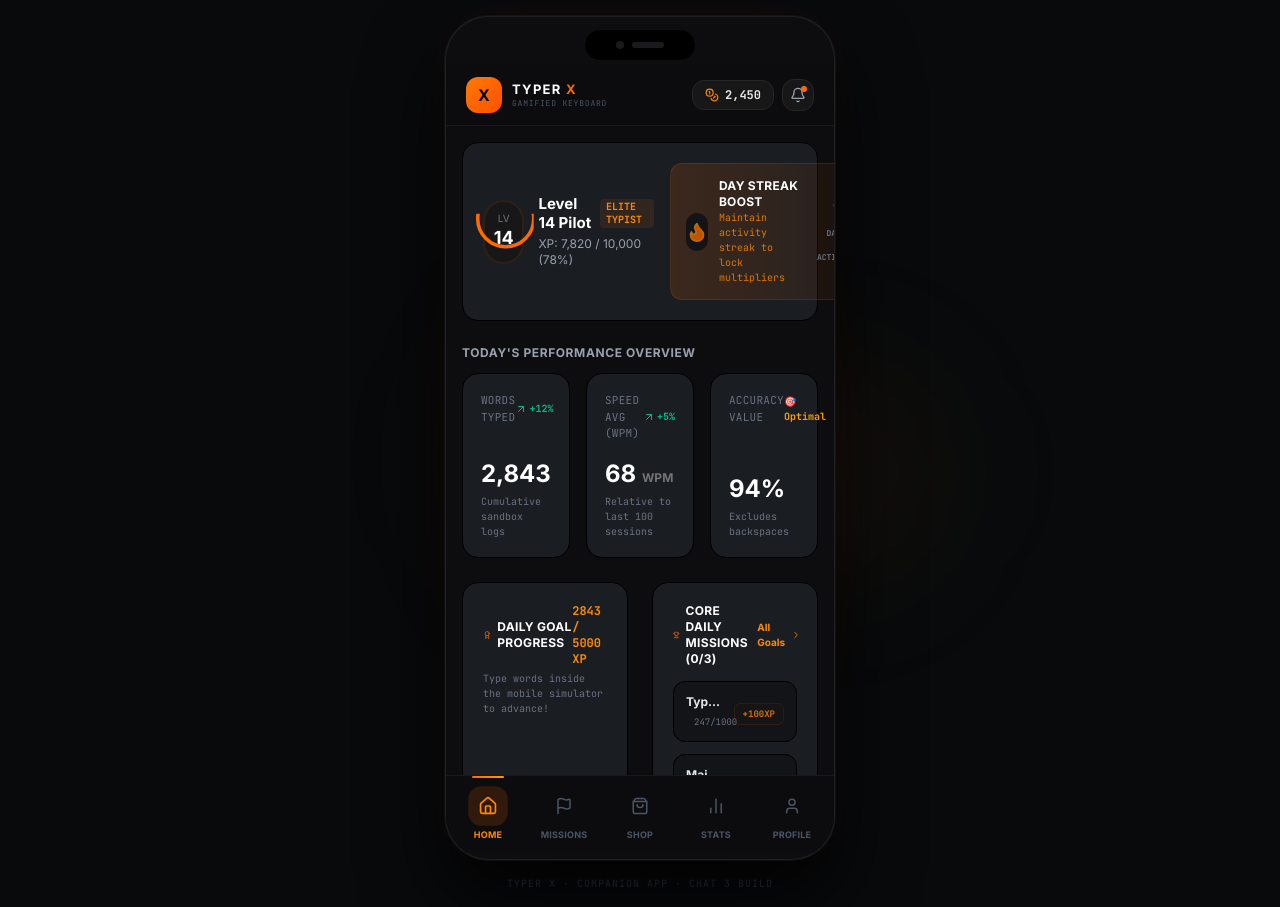
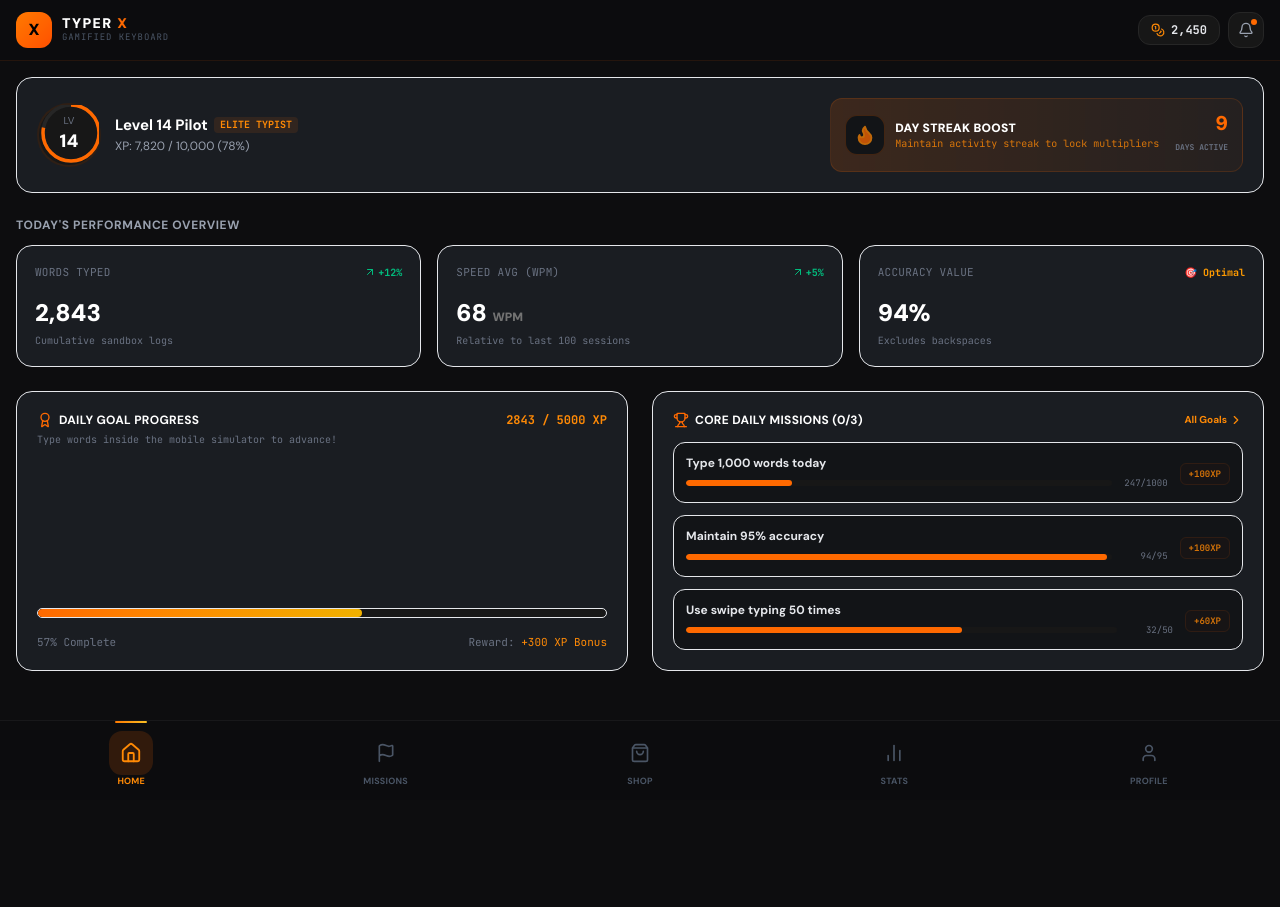
Before and after one commit to YoungPresido76/Typer-X, a React (Vite) app: page / in a window 1280 px wide. After the commit the page ends 800 px from the top, so only its background shows below. Built offline with nearby package versions, Linux system fonts and the light colour scheme.

Commit message:
Add files via upload

```diff
--- a/src/App.tsx
+++ b/src/App.tsx
@@ -1,11 +1,8 @@
 import React, { useState, useEffect } from 'react';
 import { KeyboardSkin, SoundPack, Mission, Badge, LeaderboardUser, UserStats } from './types';
 import {
-  INITIAL_SKINS,
-  INITIAL_SOUNDPACKS,
-  INITIAL_MISSIONS,
-  INITIAL_BADGES,
-  INITIAL_LEADERBOARD
+  INITIAL_SKINS, INITIAL_SOUNDPACKS, INITIAL_MISSIONS,
+  INITIAL_BADGES, INITIAL_LEADERBOARD
 } from './data';
 import { DashboardTab } from './components/DashboardTab';
 import { MissionsTab } from './components/MissionsTab';
@@ -13,11 +10,7 @@ import { ShopTab } from './components/ShopTab';
 import { LeaderboardTab } from './components/LeaderboardTab';
 import { StatsTab } from './components/StatsTab';
 import { ProfileTab } from './components/ProfileTab';
-
-import {
-  Home, Flag, ShoppingBag, BarChart2, User,
-  Coins, X, Bell, Settings
-} from 'lucide-react';
+import { Home, Flag, ShoppingBag, BarChart2, User, Coins, X, Bell } from 'lucide-react';
 import { motion, AnimatePresence } from 'motion/react';
 import { playLevelUpSound, playSuccessSound } from './audio';
 
@@ -32,40 +25,28 @@ const NAV_TABS: { id: NavTab; label: string; Icon: React.FC<{ className?: string
 ];
 
 export default function App() {
-  const [activeTab, setActiveTab]   = useState<NavTab>('home');
-  const [skins, setSkins]           = useState<KeyboardSkin[]>(INITIAL_SKINS);
-  const [sounds, setSounds]         = useState<SoundPack[]>(INITIAL_SOUNDPACKS);
-  const [missions, setMissions]     = useState<Mission[]>(INITIAL_MISSIONS);
-  const [badges]                    = useState<Badge[]>(INITIAL_BADGES);
-  const [leaderboard]               = useState<LeaderboardUser[]>(INITIAL_LEADERBOARD);
-
+  const [activeTab, setActiveTab] = useState<NavTab>('home');
+  const [skins, setSkins]         = useState<KeyboardSkin[]>(INITIAL_SKINS);
+  const [sounds, setSounds]       = useState<SoundPack[]>(INITIAL_SOUNDPACKS);
+  const [missions, setMissions]   = useState<Mission[]>(INITIAL_MISSIONS);
+  const [badges]                  = useState<Badge[]>(INITIAL_BADGES);
+  const [leaderboard]             = useState<LeaderboardUser[]>(INITIAL_LEADERBOARD);
   const [userStats, setUserStats] = useState<UserStats>({
-    level: 14,
-    xp: 7820,
-    xpNeeded: 10000,
-    coins: 2450,
-    streak: 9,
-    highestStreak: 12,
-    totalWords: 2843,
-    totalKeys: 152300,
-    avgWpm: 68,
-    avgAccuracy: 94,
-    dailyGoalProgress: 2843,
-    dailyGoalTarget: 5000,
+    level: 14, xp: 7820, xpNeeded: 10000, coins: 2450,
+    streak: 9, highestStreak: 12, totalWords: 2843,
+    totalKeys: 152300, avgWpm: 68, avgAccuracy: 94,
+    dailyGoalProgress: 2843, dailyGoalTarget: 5000,
   });
-
   const [toasts, setToasts]           = useState<Array<{ id: number; text: string; type: 'success' | 'achievement' | 'reward' }>>([]);
-  const [activeModal, setActiveModal] = useState<'level-up' | 'daily-reward' | 'streak-boost' | null>(null);
+  const [activeModal, setActiveModal] = useState<'level-up' | 'daily-reward' | null>(null);
   const [lastLevel, setLastLevel]     = useState(14);
 
-  /* ── toast helper ── */
   const triggerToast = (text: string, type: 'success' | 'achievement' | 'reward') => {
     const id = Date.now() + Math.random();
     setToasts(prev => [...prev, { id, text, type }]);
     setTimeout(() => setToasts(prev => prev.filter(t => t.id !== id)), 4500);
   };
 
-  /* ── level-up watcher ── */
   useEffect(() => {
     if (userStats.level > lastLevel) {
       setLastLevel(userStats.level);
@@ -81,51 +62,11 @@ export default function App() {
     triggerToast('Daily Chest Claimed: +300 Coins & +200 XP! 🎁', 'reward');
   };
 
-  const toastIcons: Record<string, string> = {
-    success: '✅',
-    achievement: '🏆',
-    reward: '🎁',
-  };
+  return (
+    <div className="flex flex-col h-dvh w-full bg-[#0D0D0F] text-gray-200 font-sans overflow-hidden">
 
-  return (
-    /* ── outer centering shell ── */
-    <div className="min-h-screen bg-[#080A0C] flex items-center justify-center p-4 font-sans">
-
-      {/* ambient glow */}
-      <div className="fixed inset-0 pointer-events-none select-none">
-        <div className="absolute top-1/3 left-1/2 -translate-x-1/2 w-96 h-96 bg-orange-500/4 rounded-full blur-3xl" />
-        <div className="absolute bottom-1/4 right-1/4 w-64 h-64 bg-amber-500/4 rounded-full blur-3xl" />
-      </div>
-
-      {/* ══════════════════════════════════════════
-          PHONE FRAME
-      ══════════════════════════════════════════ */}
-      <div className="relative w-full" style={{ maxWidth: 390 }}>
-
-        {/* Bezel */}
-        <div
-          className="relative overflow-hidden border border-white/8"
-          style={{
-            background: '#0D0D0F',
-            borderRadius: 44,
-            minHeight: 844,
-            boxShadow:
-              '0 0 0 1px rgba(255,255,255,0.04), 0 40px 80px rgba(0,0,0,0.85), 0 0 50px rgba(249,115,22,0.05)',
-          }}
-        >
-          {/* Dynamic island */}
-          <div className="flex justify-center pt-3 pb-1">
-            <div className="w-28 h-8 bg-black rounded-2xl flex items-center justify-center gap-2 border border-white/5">
-              <div className="w-2 h-2 rounded-full bg-[#1A1A1C]" />
-              <div className="w-8 h-1.5 rounded-full bg-[#1A1A1C]" />
-            </div>
-          </div>
-
-          {/* Screen */}
-          <div className="flex flex-col" style={{ height: 'calc(844px - 56px)' }}>
-
-            {/* ── App Header ── */}
-            <header className="flex items-center justify-between px-5 py-3 border-b border-orange-500/8 bg-[#0D0D0F]/90 backdrop-blur sticky top-0 z-30">
+      {/* ── Header ── */}
+      <header className="flex-shrink-0 flex items-center justify-between px-4 py-3 bg-[#0D0D0F]/95 backdrop-blur border-b border-orange-500/10 z-30">
         <div className="flex items-center gap-2.5">
           <div
             className="w-9 h-9 rounded-xl flex items-center justify-center text-black font-black text-base"
@@ -134,25 +75,22 @@ export default function App() {
             X
           </div>
           <div>
-                  <p className="text-[13px] font-black text-white tracking-widest uppercase leading-none">
+            <p className="text-sm font-black text-white tracking-widest uppercase leading-none">
               TYPER <span className="text-orange-500">X</span>
             </p>
-                  <p className="text-[8px] text-gray-600 font-mono uppercase tracking-widest leading-tight mt-0.5">
+            <p className="text-[9px] text-gray-600 font-mono uppercase tracking-widest leading-tight mt-0.5">
               Gamified Keyboard
             </p>
           </div>
         </div>
-
         <div className="flex items-center gap-2">
-                {/* Coins badge */}
           <div className="flex items-center gap-1.5 px-3 py-1.5 bg-neutral-900 border border-neutral-800 rounded-xl">
             <Coins className="w-3.5 h-3.5 text-orange-400" />
             <span className="text-xs font-black text-gray-200 font-mono">{userStats.coins.toLocaleString()}</span>
           </div>
-                {/* Notification */}
           <button
             onClick={() => setActiveModal('daily-reward')}
-                  className="relative w-8 h-8 rounded-xl bg-neutral-900 border border-neutral-800 flex items-center justify-center cursor-pointer active:scale-90 transition-transform"
+            className="relative w-9 h-9 rounded-xl bg-neutral-900 border border-neutral-800 flex items-center justify-center cursor-pointer active:scale-90 transition-transform"
           >
             <Bell className="w-4 h-4 text-gray-400" />
             <div className="absolute top-1.5 right-1.5 w-1.5 h-1.5 rounded-full bg-orange-500" />
@@ -160,110 +98,66 @@ export default function App() {
         </div>
       </header>
 
-            {/* ── Screen area ── */}
-            <div className="flex-1 overflow-hidden relative">
+      {/* ── Scrollable content ── */}
+      <main className="flex-1 overflow-y-auto" style={{ scrollbarWidth: 'none' }}>
+        <div className="p-4 pb-6">
           <AnimatePresence mode="wait">
             <motion.div
               key={activeTab}
-                  className="absolute inset-0 overflow-y-auto"
-                  style={{ scrollbarWidth: 'none' }}
-                  initial={{ opacity: 0, y: 8 }}
+              initial={{ opacity: 0, y: 10 }}
               animate={{ opacity: 1, y: 0 }}
-                  exit={{ opacity: 0, y: -8 }}
-                  transition={{ duration: 0.16 }}
+              exit={{ opacity: 0, y: -10 }}
+              transition={{ duration: 0.15 }}
             >
-                  <div className="p-4">
               {activeTab === 'home' && (
-                      <DashboardTab
-                        userStats={userStats}
-                        missions={missions}
-                        onNavigate={(to) => setActiveTab(to as NavTab)}
-                      />
+                <DashboardTab userStats={userStats} missions={missions} onNavigate={(t) => setActiveTab(t as NavTab)} />
               )}
-
               {activeTab === 'missions' && (
-                      <MissionsTab
-                        missions={missions}
-                        setMissions={setMissions}
-                        userStats={userStats}
-                        setUserStats={setUserStats}
-                        triggerToast={triggerToast}
-                      />
+                <MissionsTab missions={missions} setMissions={setMissions} userStats={userStats} setUserStats={setUserStats} triggerToast={triggerToast} />
               )}
-
               {activeTab === 'shop' && (
-                      <ShopTab
-                        skins={skins}
-                        setSkins={setSkins}
-                        sounds={sounds}
-                        setSounds={setSounds}
-                        userStats={userStats}
-                        setUserStats={setUserStats}
-                        triggerToast={triggerToast}
-                      />
+                <ShopTab skins={skins} setSkins={setSkins} sounds={sounds} setSounds={setSounds} userStats={userStats} setUserStats={setUserStats} triggerToast={triggerToast} />
               )}
-
               {activeTab === 'stats' && (
-                      <>
-                        <LeaderboardTab
-                          leaderboard={leaderboard}
-                          userXp={userStats.xp}
-                          userWpm={userStats.avgWpm}
-                          userAccuracy={userStats.avgAccuracy}
-                          onStartDuel={() => triggerToast('Arena Duel coming in Chat 4! 🏎️', 'success')}
-                        />
-                        <div className="mt-6">
+                <div className="space-y-6">
+                  <LeaderboardTab leaderboard={leaderboard} userXp={userStats.xp} userWpm={userStats.avgWpm} userAccuracy={userStats.avgAccuracy} onStartDuel={() => triggerToast('Arena Duel coming soon! 🏎️', 'success')} />
                   <StatsTab userStats={userStats} />
                 </div>
-                      </>
               )}
-
               {activeTab === 'profile' && (
                 <ProfileTab userStats={userStats} badges={badges} />
               )}
-                  </div>
             </motion.div>
           </AnimatePresence>
         </div>
+      </main>
 
-            {/* ── Bottom Navigation ── */}
-            <nav className="flex items-center justify-around px-1 py-2 bg-[#0D0D0F]/95 backdrop-blur-xl border-t border-white/5">
+      {/* ── Bottom Nav ── */}
+      <nav className="flex-shrink-0 flex items-center justify-around px-1 pt-2 pb-safe bg-[#0D0D0F]/95 backdrop-blur border-t border-white/5"
+           style={{ paddingBottom: 'max(8px, env(safe-area-inset-bottom))' }}>
         {NAV_TABS.map(({ id, label, Icon }) => {
           const isActive = activeTab === id;
           return (
             <button
               key={id}
               onClick={() => setActiveTab(id)}
-                    className="relative flex flex-col items-center justify-center gap-1 w-16 py-1 cursor-pointer group"
+              className="relative flex flex-col items-center justify-center gap-0.5 flex-1 py-1 cursor-pointer"
             >
-                    {/* Active top bar */}
               {isActive && (
                 <motion.div
-                        layoutId="nav-active-bar"
-                        className="absolute -top-2 left-1/2 -translate-x-1/2 w-8 h-0.5 rounded-full bg-gradient-to-r from-orange-500 to-amber-500"
+                  layoutId="nav-bar"
+                  className="absolute -top-2 left-1/2 -translate-x-1/2 w-8 h-0.5 rounded-full"
+                  style={{ background: 'linear-gradient(90deg, #FF7A00, #FBBF24)' }}
                   transition={{ type: 'spring', stiffness: 500, damping: 35 }}
                 />
               )}
-
               <motion.div
                 animate={{ scale: isActive ? 1.1 : 1 }}
-                      transition={{ type: 'spring', stiffness: 400, damping: 20 }}
-                      className={`flex items-center justify-center w-9 h-9 rounded-xl transition-colors duration-200 ${
-                        isActive ? 'bg-orange-500/15' : 'group-active:bg-white/5'
-                      }`}
+                className={`w-10 h-10 rounded-xl flex items-center justify-center transition-colors ${isActive ? 'bg-orange-500/15' : ''}`}
               >
-                      <Icon
-                        className={`w-[18px] h-[18px] transition-colors duration-200 ${
-                          isActive ? 'text-orange-400' : 'text-gray-600 group-hover:text-gray-400'
-                        }`}
-                      />
+                <Icon className={`w-5 h-5 transition-colors ${isActive ? 'text-orange-400' : 'text-gray-600'}`} />
               </motion.div>
-
-                    <span
-                      className={`text-[9px] font-bold tracking-wide transition-colors duration-200 ${
-                        isActive ? 'text-orange-400' : 'text-gray-600'
-                      }`}
-                    >
+              <span className={`text-[9px] font-bold tracking-wide ${isActive ? 'text-orange-400' : 'text-gray-600'}`}>
                 {label.toUpperCase()}
               </span>
             </button>
@@ -271,32 +165,19 @@ export default function App() {
         })}
       </nav>
 
-          </div>
-        </div>
-
-        {/* Desktop label */}
-        <p className="text-center text-[10px] text-gray-700 font-mono mt-4 tracking-widest uppercase">
-          Typer X · Companion App · Chat 3 Build
-        </p>
-      </div>
-
-      {/* ── Toast Stack ── */}
-      <div className="fixed bottom-6 right-4 z-50 flex flex-col gap-2 max-w-xs pointer-events-none">
+      {/* ── Toasts ── */}
+      <div className="fixed bottom-24 right-4 z-50 flex flex-col gap-2 max-w-xs pointer-events-none">
         <AnimatePresence>
           {toasts.map(toast => (
             <motion.div
               key={toast.id}
-              initial={{ opacity: 0, x: 40, scale: 0.92 }}
-              animate={{ opacity: 1, x: 0, scale: 1 }}
-              exit={{ opacity: 0, x: 40, scale: 0.92 }}
+              initial={{ opacity: 0, x: 40 }}
+              animate={{ opacity: 1, x: 0 }}
+              exit={{ opacity: 0, x: 40 }}
               className="flex items-center gap-2.5 px-4 py-3 bg-[#121417]/95 border border-neutral-800 border-l-2 border-l-orange-500 rounded-xl shadow-2xl pointer-events-auto backdrop-blur"
             >
-              <span className="text-sm">{toastIcons[toast.type]}</span>
               <p className="text-xs font-bold text-gray-200 flex-1">{toast.text}</p>
-              <button
-                onClick={() => setToasts(prev => prev.filter(t => t.id !== toast.id))}
-                className="text-gray-600 hover:text-white cursor-pointer ml-1"
-              >
+              <button onClick={() => setToasts(p => p.filter(t => t.id !== toast.id))} className="text-gray-600 cursor-pointer">
                 <X className="w-3 h-3" />
               </button>
             </motion.div>
@@ -308,112 +189,64 @@ export default function App() {
       <AnimatePresence>
         {activeModal && (
           <motion.div
-            initial={{ opacity: 0 }}
-            animate={{ opacity: 1 }}
-            exit={{ opacity: 0 }}
-            className="fixed inset-0 bg-black/80 backdrop-blur-sm z-50 flex items-end justify-center p-4 pb-8"
+            initial={{ opacity: 0 }} animate={{ opacity: 1 }} exit={{ opacity: 0 }}
+            className="fixed inset-0 bg-black/80 backdrop-blur-sm z-50 flex items-end justify-center p-4"
+            style={{ paddingBottom: 'max(24px, env(safe-area-inset-bottom))' }}
           >
-            {/* Level Up */}
-            {activeModal === 'level-up' && (
             <motion.div
-                initial={{ scale: 0.9, y: 40 }}
-                animate={{ scale: 1, y: 0 }}
-                exit={{ scale: 0.9, y: 40 }}
-                className="bg-[#121417] border border-orange-500/20 w-full max-w-sm rounded-3xl p-6 text-center space-y-4 shadow-2xl shadow-orange-500/10 relative"
+              initial={{ y: 60, opacity: 0 }} animate={{ y: 0, opacity: 1 }} exit={{ y: 60, opacity: 0 }}
+              className="bg-[#121417] border border-orange-500/20 w-full max-w-sm rounded-3xl p-6 text-center space-y-4 shadow-2xl relative"
             >
-                <button onClick={() => setActiveModal(null)} className="absolute top-4 right-4 text-gray-500 hover:text-white cursor-pointer">
+              <button onClick={() => setActiveModal(null)} className="absolute top-4 right-4 text-gray-500 cursor-pointer">
                 <X className="w-5 h-5" />
               </button>
 
+              {activeModal === 'level-up' && (<>
                 <div>
-                  <p className="text-[10px] text-orange-500 font-bold font-mono tracking-widest uppercase">✦ Level Ascension ✦</p>
+                  <p className="text-[10px] text-orange-500 font-mono tracking-widest uppercase">✦ Level Ascension ✦</p>
                   <h2 className="text-2xl font-black text-white mt-1">LEVEL UP! 🥇</h2>
                 </div>
-
-                {/* Level badge */}
                 <div className="relative mx-auto w-24 h-24">
-                  <motion.div
-                    animate={{ rotate: 360 }}
-                    transition={{ duration: 4, repeat: Infinity, ease: 'linear' }}
+                  <motion.div animate={{ rotate: 360 }} transition={{ duration: 4, repeat: Infinity, ease: 'linear' }}
                     className="absolute inset-0 rounded-full"
-                    style={{ background: 'conic-gradient(from 0deg, #FF7A00, #FF5000, #FBBF24, #FF7A00)' }}
-                  />
+                    style={{ background: 'conic-gradient(from 0deg, #FF7A00, #FF5000, #FBBF24, #FF7A00)' }} />
                   <div className="absolute inset-1 rounded-full bg-[#121417] flex flex-col items-center justify-center">
-                    <span className="text-[8px] text-gray-500 font-mono uppercase">LV</span>
+                    <span className="text-[8px] text-gray-500 uppercase font-mono">LV</span>
                     <span className="text-4xl font-black text-white leading-none">{userStats.level}</span>
                   </div>
                 </div>
-
-                <p className="text-xs text-gray-400 leading-relaxed px-2">
-                  You reached <b className="text-white">Level {userStats.level}</b>. Keep typing to level up faster!
-                </p>
-
-                <div className="bg-[#1A1D22] p-3 rounded-xl border border-neutral-800 flex justify-around">
-                  <div className="text-center">
-                    <p className="text-[9px] text-gray-500 font-mono uppercase">XP Reward</p>
-                    <p className="text-xs font-black text-orange-400">+250 XP</p>
-                  </div>
-                  <div className="w-px bg-neutral-800" />
-                  <div className="text-center">
-                    <p className="text-[9px] text-gray-500 font-mono uppercase">Streak</p>
-                    <p className="text-xs font-black text-orange-400">×1.5</p>
-                  </div>
-                </div>
-
-                <button
-                  onClick={() => { playSuccessSound(); setActiveModal(null); }}
+                <p className="text-xs text-gray-400">You reached <b className="text-white">Level {userStats.level}</b>. Keep typing to level up faster!</p>
+                <button onClick={() => { playSuccessSound(); setActiveModal(null); }}
                   className="w-full py-3.5 rounded-2xl font-black text-sm tracking-widest uppercase text-black cursor-pointer active:scale-95 transition-transform"
-                  style={{ background: 'linear-gradient(135deg, #FF7A00, #FF5000)' }}
-                >
+                  style={{ background: 'linear-gradient(135deg, #FF7A00, #FF5000)' }}>
                   Awesome! 🔥
                 </button>
-              </motion.div>
-            )}
+              </>)}
 
-            {/* Daily Reward */}
-            {activeModal === 'daily-reward' && (
-              <motion.div
-                initial={{ scale: 0.9, y: 40 }}
-                animate={{ scale: 1, y: 0 }}
-                exit={{ scale: 0.9, y: 40 }}
-                className="bg-[#121417] border border-orange-500/20 w-full max-w-sm rounded-3xl p-6 text-center space-y-4 shadow-2xl shadow-orange-500/10 relative"
-              >
-                <button onClick={() => setActiveModal(null)} className="absolute top-4 right-4 text-gray-500 hover:text-white cursor-pointer">
-                  <X className="w-5 h-5" />
-                </button>
-
+              {activeModal === 'daily-reward' && (<>
                 <div>
-                  <p className="text-[10px] text-orange-500 font-bold font-mono tracking-widest uppercase">Daily Loyalty Drop</p>
+                  <p className="text-[10px] text-orange-500 font-mono tracking-widest uppercase">Daily Loyalty Drop</p>
                   <h2 className="text-2xl font-black text-white mt-1">DAILY REWARD</h2>
                 </div>
-
                 <div className="text-5xl animate-bounce py-2">🎁</div>
-
-                <p className="text-xs text-gray-400 px-2 leading-relaxed">
-                  Day 9 Reward ready to claim. Maintain your streak to keep rewards growing!
-                </p>
-
                 <div className="bg-[#1A1D22] p-3 rounded-xl border border-neutral-800 flex justify-around">
                   <div className="text-center">
                     <p className="text-[9px] text-gray-500 font-mono uppercase">Coins</p>
-                    <p className="text-xs font-black text-orange-400">+300</p>
+                    <p className="text-sm font-black text-orange-400">+300</p>
                   </div>
                   <div className="w-px bg-neutral-800" />
                   <div className="text-center">
                     <p className="text-[9px] text-gray-500 font-mono uppercase">XP Boost</p>
-                    <p className="text-xs font-black text-orange-400">+200 XP</p>
+                    <p className="text-sm font-black text-orange-400">+200 XP</p>
                   </div>
                 </div>
-
-                <button
-                  onClick={claimDailyReward}
+                <button onClick={claimDailyReward}
                   className="w-full py-3.5 rounded-2xl font-black text-sm tracking-widest uppercase text-black cursor-pointer active:scale-95 transition-transform"
-                  style={{ background: 'linear-gradient(135deg, #FF7A00, #FF5000)' }}
-                >
+                  style={{ background: 'linear-gradient(135deg, #FF7A00, #FF5000)' }}>
                   Claim Reward
                 </button>
+              </>)}
             </motion.div>
-            )}
           </motion.div>
         )}
       </AnimatePresence>
--- a/src/index.css
+++ b/src/index.css
@@ -1,8 +1,21 @@
-@import url('https://fonts.googleapis.com/css2?family=Plus+Jakarta+Sans:wght@400;500;600;700;800;900&family=Inter:wght@400;500;600;700&family=JetBrains+Mono:wght@400;500;700&display=swap');
+@import url('https://fonts.googleapis.com/css2?family=DM+Sans:wght@400;500;600;700;800;900&family=JetBrains+Mono:wght@400;500;700&display=swap');
 @import "tailwindcss";
 
 @theme {
-  --font-sans: "Inter", ui-sans-serif, system-ui, sans-serif;
-  --font-display: "Plus Jakarta Sans", sans-serif;
-  --font-mono: "JetBrains Mono", ui-monospace, SFMono-Regular, monospace;
+  --font-sans: "DM Sans", ui-sans-serif, system-ui, sans-serif;
+  --font-mono: "JetBrains Mono", ui-monospace, monospace;
 }
+
+* { -webkit-tap-highlight-color: transparent; box-sizing: border-box; }
+
+html, body, #root {
+  height: 100%;
+  width: 100%;
+  margin: 0;
+  padding: 0;
+  overscroll-behavior: none;
+  background: #0D0D0F;
+}
+
+.scrollbar-none { scrollbar-width: none; }
+.scrollbar-none::-webkit-scrollbar { display: none; }
```
Lines whose indentation alone changed are shown as unchanged.
